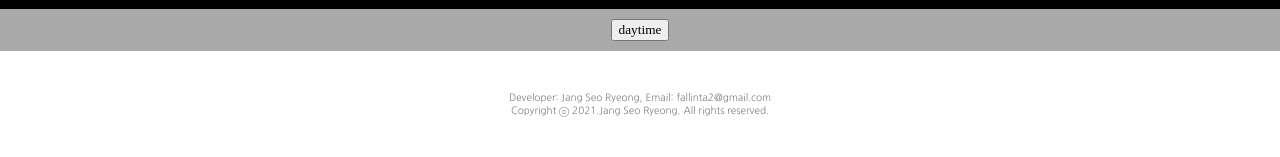
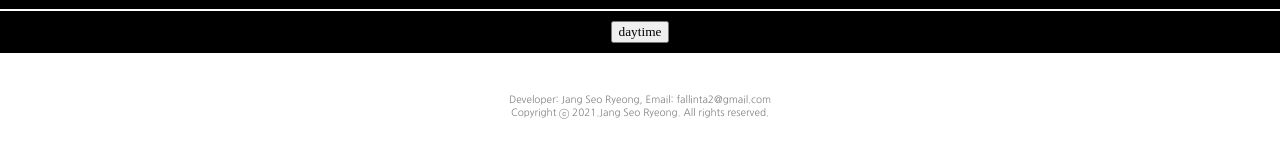
Before and after one commit to beurmuz/ForMyArtist_Web, a plain HTML site: page src/news.html in a window 1280 px wide. Both pictures are taken after a click on the button "dark". Shown: the part 49-206 px from the top of the page. Drawn offline with Linux system fonts and the light colour scheme; a web font is replaced by a local one.

Commit message:
다크모드 구현2

```diff
--- a/src/css/menu.css
+++ b/src/css/menu.css
@@ -16,3 +16,7 @@ h2 {
     justify-content: center;
     padding: 10px;
 }
+
+main {
+    border-top: 2px solid white;
+}
--- a/src/js/menu.js
+++ b/src/js/menu.js
@@ -2,12 +2,12 @@ const mainTag = document.querySelector('main');
 
 function darkModeHandler(self) {
     if(self.value === 'dark') {
-        mainTag.style.backgroundColor = 'darkgray';
+        mainTag.style.backgroundColor = 'black';
         mainTag.style.color = 'white';
         self.value = 'daytime';
     } else {
         mainTag.style.backgroundColor = 'white';
-        mainTag.style.color = 'darkgray';
+        mainTag.style.color = 'black';
         self.value = 'dark';
     }
 }
```
